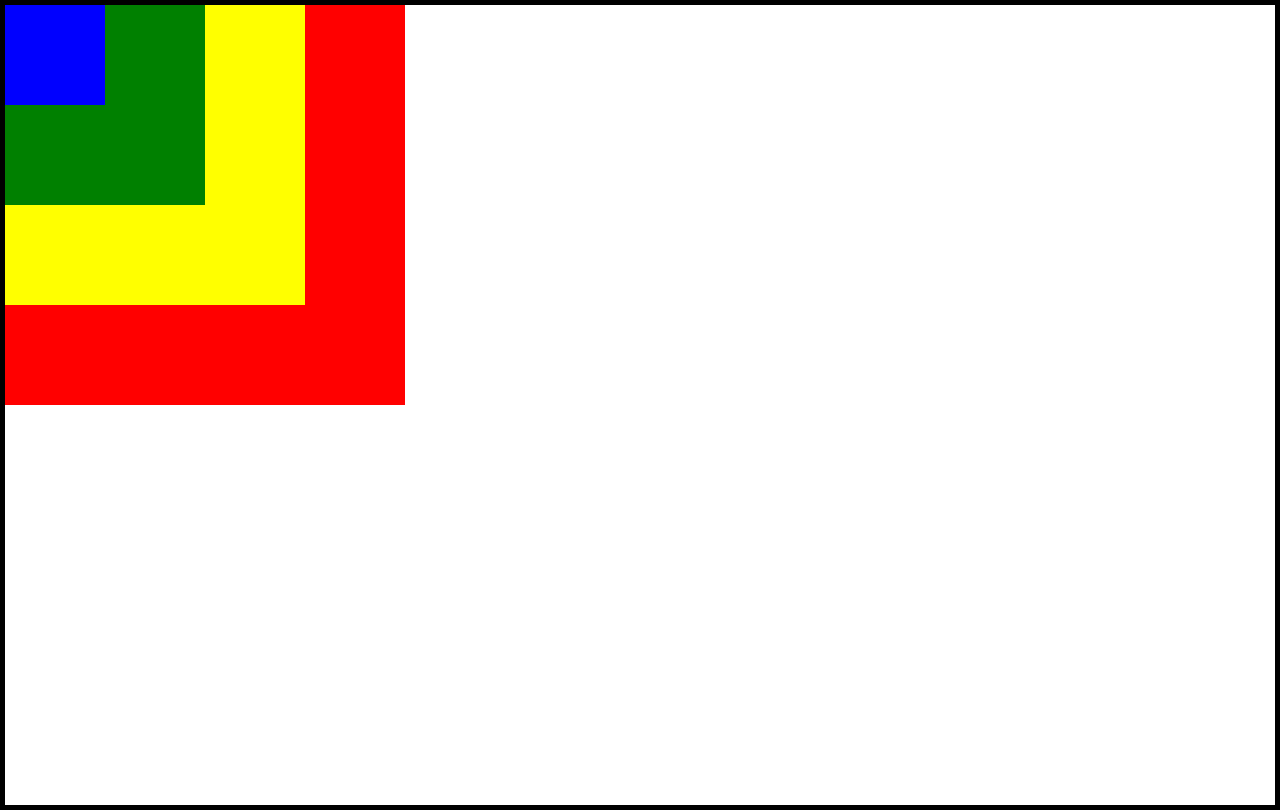
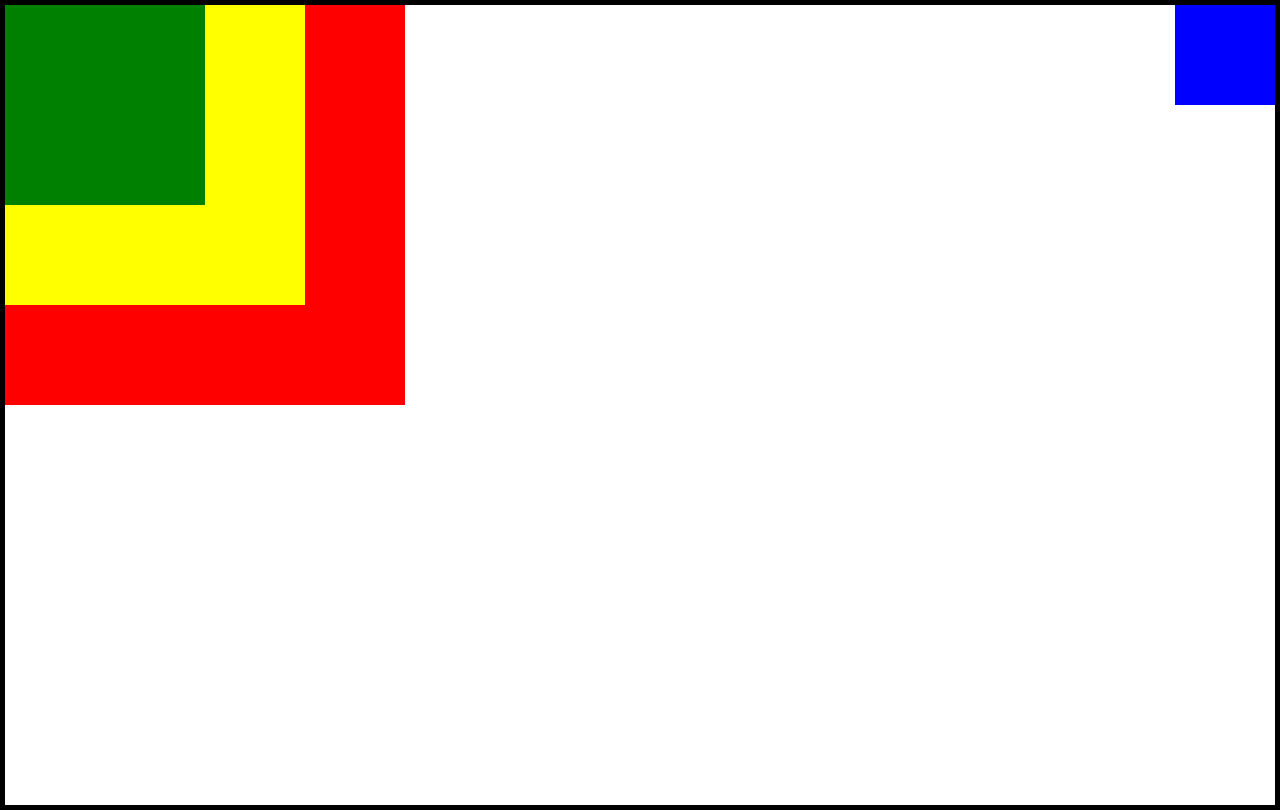
Before and after one commit to tdhood/css-mocks, a plain HTML site: page index.html in a window 1280 px wide. Drawn offline with Linux system fonts and the light colour scheme.

Commit message:
exercise two

```diff
--- a/style 2.css
+++ b/style 2.css
@@ -29,5 +29,6 @@ body {
   width: 100px;
   height: 100px;
   background-color: blue;
-
+  position: absolute;
+  right: 0px;
 }
```
